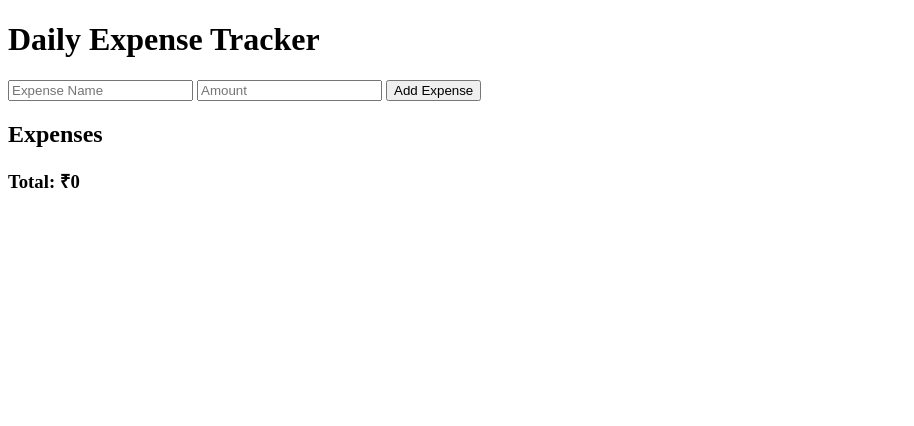
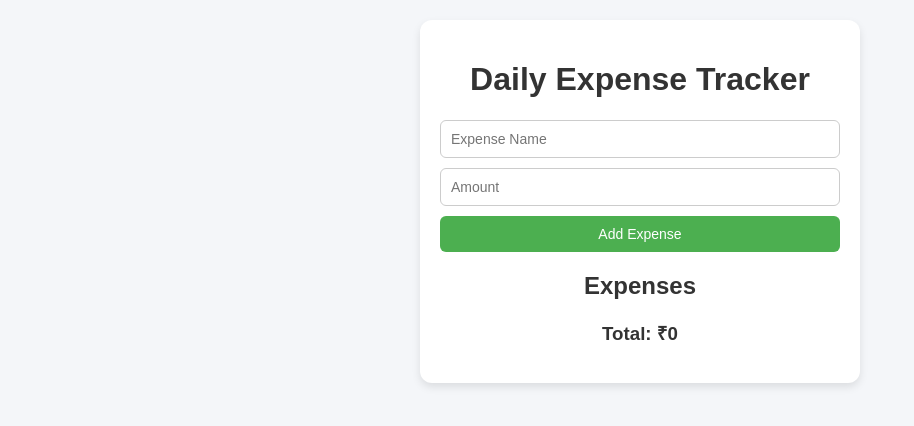
Before and after one commit to amitsaini-dev/Daily-Expense-Tracker, a plain HTML site: page index.html in a window 1280 px wide. Shown: the whole page, without its empty margins (0-914 px from the left). Drawn offline with Linux system fonts and the light colour scheme.

Commit message:
Added CSS styling and linked stylesheet to HTML

```diff
--- a/index.html
+++ b/index.html
@@ -9,6 +9,7 @@
 </head>
 
 <body>
+    <div class="container">
         <h1>Daily Expense Tracker</h1>
 
         <form id="expense-form">
@@ -22,6 +23,7 @@
 
         <h3>Total: ₹<span id="total">0</span></h3>
         <script src="app.js"></script>
+    </div>
 </body>
 
 </html>
--- a/style.css
+++ b/style.css
@@ -0,0 +1,65 @@
+body {
+  font-family: Arial, sans-serif;
+  background: #f4f6f9;
+  margin: 0;
+  padding: 20px;
+  display: flex;
+  justify-content: center;
+}
+
+.container {
+  width: 400px;
+  background: #fff;
+  padding: 20px;
+  border-radius: 12px;
+  box-shadow: 0 4px 8px rgba(0, 0, 0, 0.1);
+}
+
+h1, h2, h3 {
+  text-align: center;
+  color: #333;
+}
+
+form {
+  display: flex;
+  flex-direction: column;
+  gap: 10px;
+}
+
+input, button {
+  padding: 10px;
+  border-radius: 6px;
+  border: 1px solid #ccc;
+  font-size: 14px;
+}
+
+button {
+  background: #4caf50;
+  color: #fff;
+  border: none;
+  cursor: pointer;
+  transition: 0.3s;
+}
+
+button:hover {
+  background: #45a049;
+}
+
+ul {
+  list-style: none;
+  padding: 0;
+}
+
+li {
+  background: #f1f1f1;
+  margin: 5px 0;
+  padding: 8px;
+  border-radius: 6px;
+  display: flex;
+  justify-content: space-between;
+}
+
+h3 {
+  margin-top: 15px;
+  font-weight: bold;
+}
```
Lines whose indentation alone changed are shown as unchanged.
